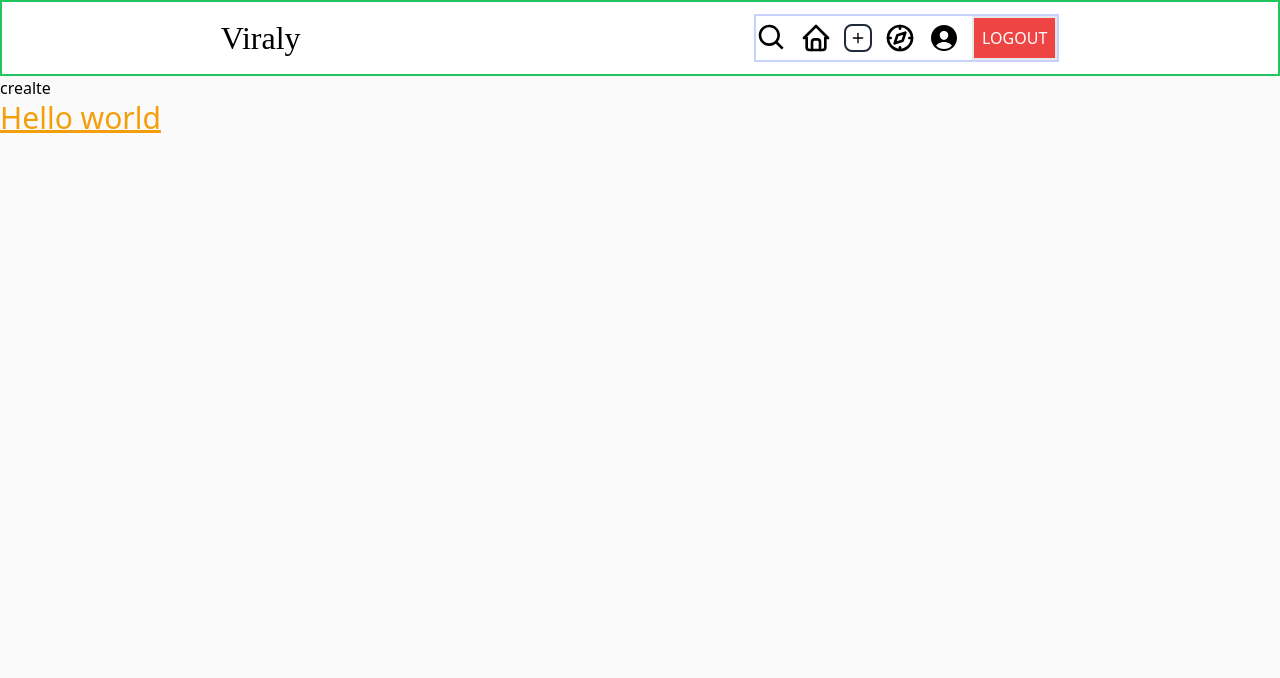
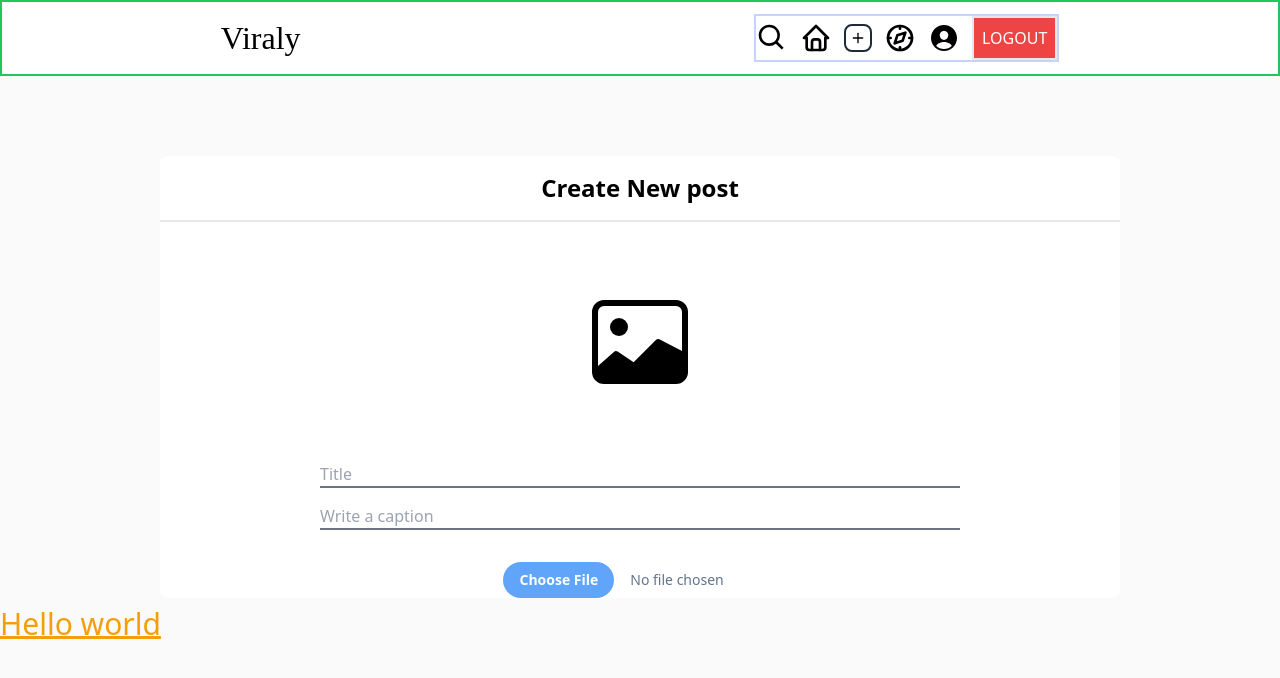
Before and after one commit to vashishtabhinandan9/social_media_MERN, a React (Create React App) app in the folder client/: page /create in a window 1280 px wide. Shown: the top 678 px of the page. Built offline with nearby package versions, Linux system fonts and the light colour scheme; the HTML template or start-up script is replaced by a standard one; a web font is replaced by a local one.

Commit message:
made create post page for small and large screen

```diff
--- a/client/src/App.js
+++ b/client/src/App.js
@@ -4,6 +4,7 @@ import Home from "./Pages/Home.page";
 import Profile from "./Pages/Profile.page";
 import Signin from "./Pages/Register/Signin.page";
 import Signup from "./Pages/Register/Signup.page";
+import CreatePost from "./Pages/Create.page";
 
 
 const user=1;
@@ -21,7 +22,7 @@ function App() {
    <Route path="/signin" element={ <Signin />}/>
    <Route path="/signup" element={<Signup/>}/>
    <Route exact path="/profile" element={<Profile/>}/>
-   <Route path="/create" element={/*<CreatePost/>*/<h1>crealte</h1>}/>
+   <Route path="/create" element={<CreatePost/>}/>
 
    {
     /**
--- /dev/null
+++ b/client/src/Pages/Create.page.jsx
@@ -0,0 +1,115 @@
+import React from 'react'
+import { useState } from 'react';
+import {BsImage} from 'react-icons/bs'
+
+const Modal=()=> {
+
+  const [file,setFile]=useState(null);
+
+  return (
+    <>
+
+
+      <div className='modal w-full h-full m-auto rounded-lg  bg-proj-50 '>
+      <h1 className='heading  font-bold text-2xl text-center p-4 border-b-2 border-gray-200'>Create New post</h1>
+
+      <form className="Form my-2 mt-4 flex flex-col items-center  gap-4 " >
+
+
+       { !file &&
+        (<div className='icon w-52 h-52 grid  place-content-center'>
+        <div className='w-full h-full  text-8xl'><BsImage/></div>
+        </div>)
+        }
+
+        { file &&( <img
+        className=' h-64 w-64  rounded-xl border-4 border-gray-500 object-fit cursor-pointer '
+        src={URL.createObjectURL(file)}
+          alt=""
+        />)
+        }
+
+
+
+       <input
+          id="postheading "
+          type="text"
+          placeholder='Title'
+          className="postheading w-8/12 mx-auto border-b-2 border-gray-500 focus:outline-none focus:border-blue-500 "
+       />
+
+
+
+       <input
+          id="postcaption"
+          type="text"
+          placeholder='Write a caption'
+          className="postcaption w-8/12 mx-auto  border-b-2 border-gray-500 focus:outline-none focus:border-blue-500"
+       />
+
+
+   <div className='grid place-content-center m-auto w-8/12 '>
+   <input type="file"
+   className="block mt-4 text-sm w-full text-slate-500
+      file:mr-4 file:py-2 file:px-4
+      file:rounded-full file:border-0
+      file:text-sm file:font-semibold
+      file:bg-blue-400 file:text-white
+      hover:file:bg-blue-500"
+      onChange={
+
+        (e) => {if(e.target.files.length !== 0){setFile(e.target.files[0])}}}
+
+
+      />
+   </div>
+
+
+
+
+      </form>
+      </div>
+
+
+
+
+    </>
+  )
+}
+
+
+export default function CreatePost() {
+  return (
+    <>
+
+<main className=" w-full ">
+        <div className="smscreen md:hidden mt-8 w-auto h-screen">{/**this statement measn if widht goes greater than md(768) than hide me */}
+          {/* Mobile screen width less than 768px <NavSm /> // if with is less than 768 then hide middel elment and render small element*/}
+          {/* <Nav /> */}
+          <Modal/>
+
+        </div>
+        {/** */}
+
+        <div className="hidden w-full m-auto md:hidden">{/**if width grater than md(768) then display=flex
+         * else display is hidden and for large(1024 display hidden)
+         * do only between 768-1024 displlay = flex else display=hidden display is a css property
+         *  */}
+          {/* Medium/Tab screen {768 to 1024} if with is less than 1024 meduim render */}
+        {/**<NavMd /> */}
+        {/* <Nav /> */}
+
+
+        </div>
+
+        <div className="lgscreen hidden w-9/12 mx-auto mt-20 md:block">
+          {/*  laptoo and desktop screen greater than 1024 */}
+          {/* <Nav /> */}
+          <Modal/>
+        </div>
+      </main>
+
+
+  </>
+  )
+}
--- a/client/src/Pages/Home.page.jsx
+++ b/client/src/Pages/Home.page.jsx
@@ -23,7 +23,7 @@ const Homecard=()=>{
       </span>
 
       <div className="card-image flex-auto my-1">
-          <img  className='object-fit w-full h-80 ' key={item.key} src={item.src} alt={item.alt}/>
+          <img  className='object-fit w-full h-96 ' key={item.key} src={item.src} alt={item.alt}/>
       </div>
 
        <div className="card-content my-2 ml-4 flex flex-col gap-2">
```
